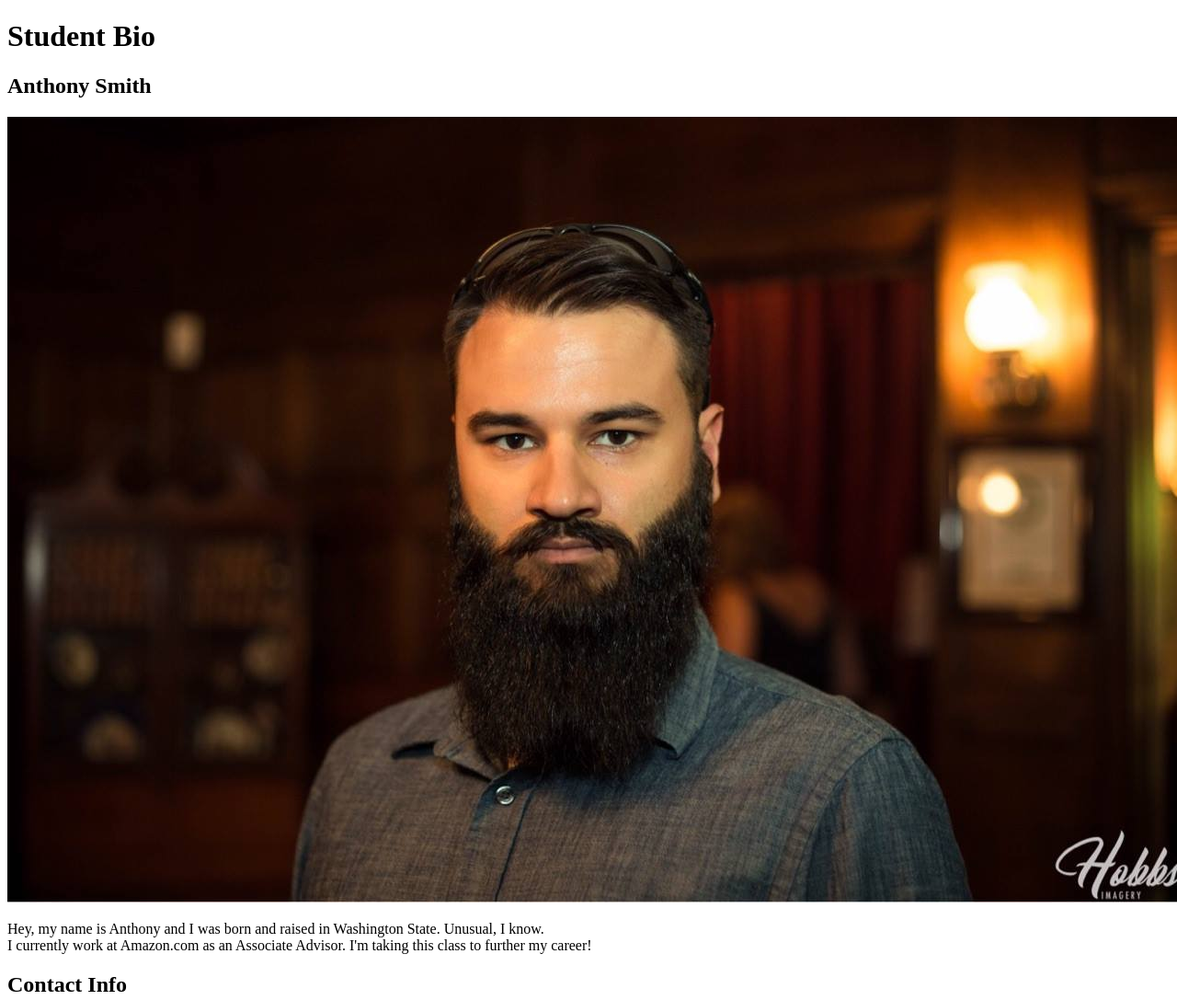
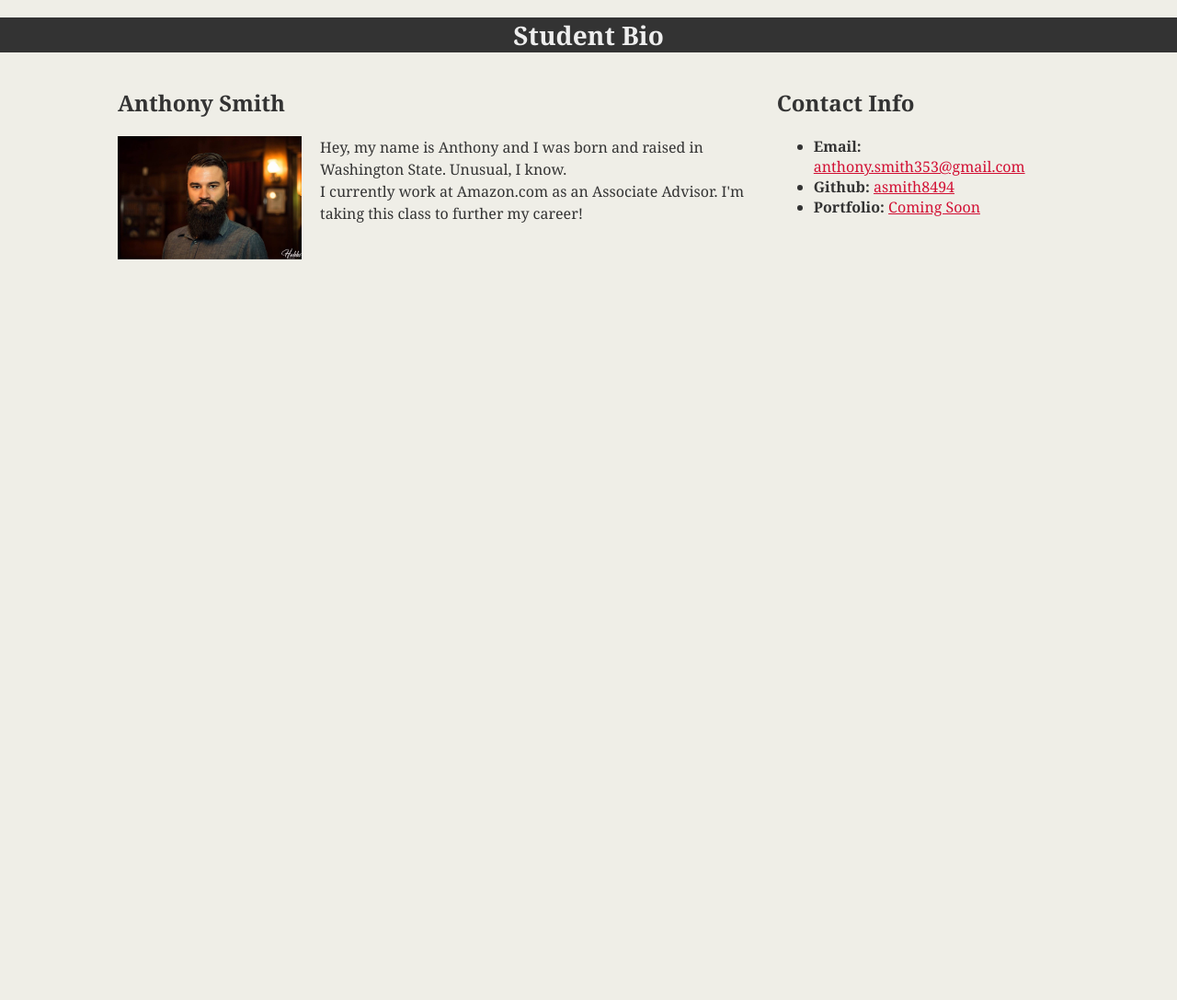
Before and after one commit to asmith8494/myfirstrepo, a plain HTML site: page index.html in a window 1280 px wide. Shown: the top 1087 px of the page at 92% size. After the commit the page ends 800 px from the top, so only its background shows below. Drawn offline with Linux system fonts and the light colour scheme.

Commit message:
Adding CSS

```diff
--- /dev/null
+++ b/css/style.css
@@ -0,0 +1,57 @@
+.container {
+    width: 1024px;
+    margin: 0 auto;
+}
+
+#main-bio {
+    float: left;
+    width: 70%;
+}
+
+#contact-info {
+    float: left;
+    width: 30%;
+}
+
+#bio-image {
+    float: left;
+    width: 200px;
+    alt: "Placeholder";
+    margin-right: 20px;
+}
+
+body {
+    background-color: #efeee7;
+    font-family: Georgia, 'Times New Roman', Times, serif;
+    color: #333333;
+    margin: 0;
+    padding: 0;
+}
+
+header {
+    background-color: #333333;
+    color: #eee;
+    font-size: 28px;
+    padding: 15;
+    text-align: center;
+}
+
+h1 {
+    color: #eee;
+    font-size: 28px;
+    padding: 15;
+}
+
+h2 {
+    font-size: 24px;
+
+}
+
+a:link {
+    color: #d21034;
+}
+
+p {
+
+    line-height: 1.5em;
+}
--- a/index.html
+++ b/index.html
@@ -4,37 +4,36 @@
 <head>
     <meta charset="UTF-8" />
     <title>Anthony Smith Bio</title>
+    <link rel="stylesheet" type="text/css" href="css/style.css">
 </head>
 
 <body>
-    <h1>
-        <strong>Student Bio</strong>
-    </h1>
+    <header>
+        <h1>Student Bio</h1>
+    </header>
 
-    <h2>
-        Anthony Smith
+    <div class="container">
 
-    </h2>
+        <section id="main-bio">
 
-    <img src="./assets/images/anthnsm.jpg">
+            <h2>Anthony Smith</h2>
 
-    <br>
+            <img src="./assets/images/anthnsm.jpg" alt="Your Name" id="bio-image">
 
-    <p>
-        Hey, my name is Anthony and I was born and raised in Washington State. Unusual, I know. <br> I currently work at Amazon.com as an Associate Advisor. I'm taking this class
-        to further my career!
-    </p>
+            <p>Hey, my name is Anthony and I was born and raised in Washington State. Unusual, I know. <br> I currently work at Amazon.com as an Associate Advisor. I'm taking this class
+                to further my career!</p>
+        </section>
 
-    <h2>
-        Contact Info
-    </h2>
+        <section id="contact-info">
+            <h2>Contact Info</h2>
+            <ul>
+                <li><strong>Email:</strong> <a href="mailto:anthony.smith353@gmail.com">anthony.smith353@gmail.com</a></li>
+                <li><strong>Github:</strong> <a href="https://github.com/asmith8494">asmith8494</a></li>
+                <li><strong>Portfolio:</strong> <a href="#">Coming Soon</a></li>
 
-    <ul>
-        <li><strong>Email:</strong> <a href="mailto:anthony.smith353@gmail.com">anthony.smith353@gmail.com</a></li>
-        <li><strong>Github:</strong> <a href="https://github.com/asmith8494">asmith8494</a></li>
-        <li><strong>Portfolio:</strong> <a href="#">Coming Soon</a></li>
-
-    </ul>
+            </ul>
+        </section>
+    </div>
 </body>
 
 </html>
```
